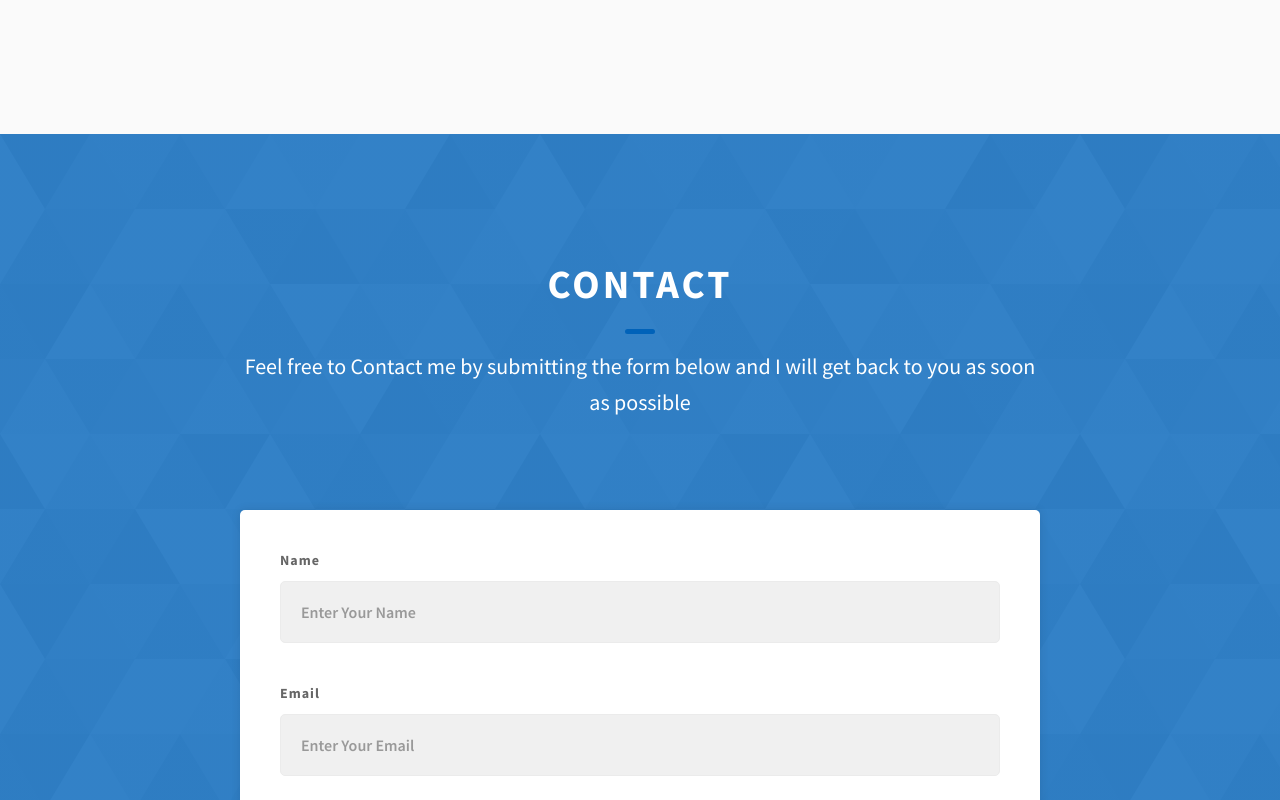
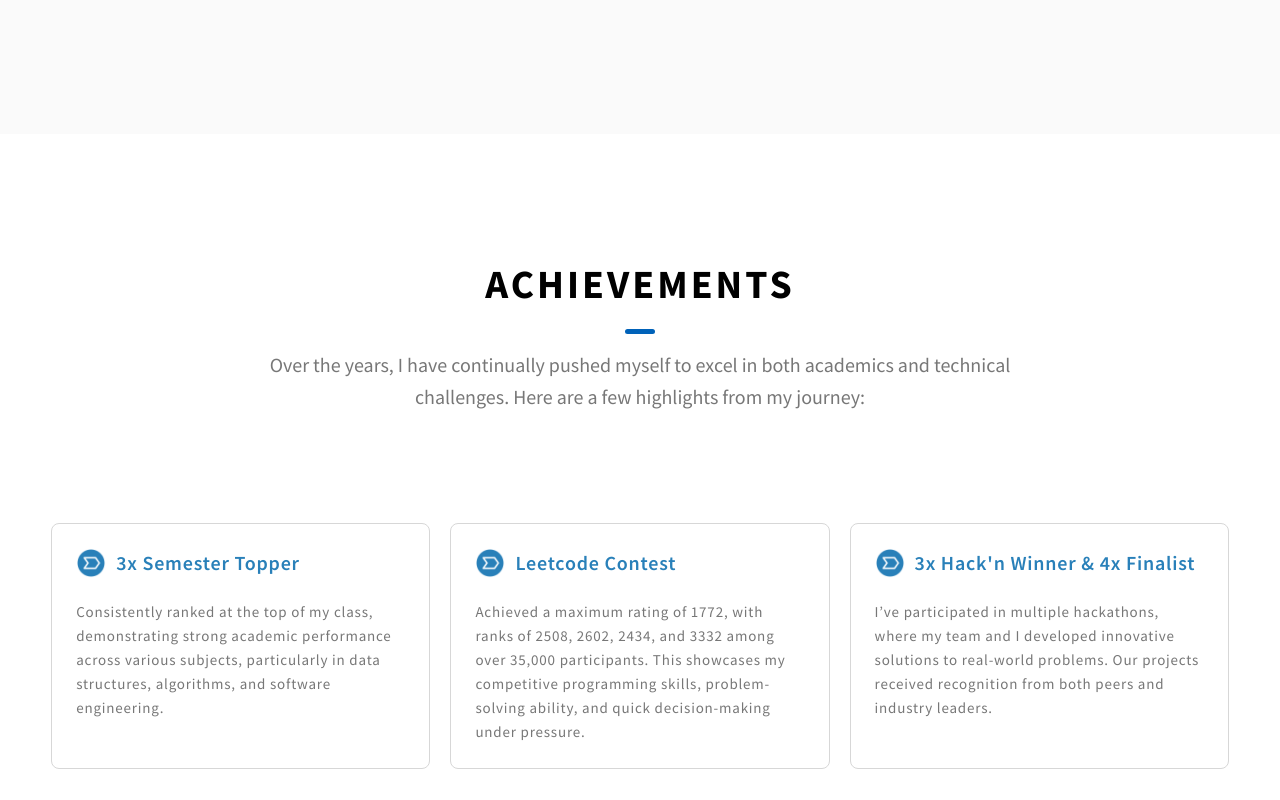
Before and after one commit to ankushyamkar10/portfolio-v2, a website: page index.html in a window 1280 px wide. Shown: the part 4560-5360 px from the top of the page. Drawn offline with nearby package versions, Linux system fonts and the light colour scheme.

Commit message:
added the achievement section

```diff
--- a/index.html
+++ b/index.html
@@ -8,11 +8,24 @@
     <meta name="description" content="Portfolio Template for Developer" />
     <link rel="icon" href="./assets/favicons/favicon.ico" type="image/*" />
 
-    <link rel="icon" type="image/png" sizes="16x16" href="./assets/favicons/favicon-16x16.png" />
-    <link rel="icon" type="image/png" sizes="32x32" href="./assets/favicons/favicon-32x32.png" />
+    <link
+      rel="icon"
+      type="image/png"
+      sizes="16x16"
+      href="./assets/favicons/favicon-16x16.png"
+    />
+    <link
+      rel="icon"
+      type="image/png"
+      sizes="32x32"
+      href="./assets/favicons/favicon-32x32.png"
+    />
 
     <!-- Apple touch icon -->
-    <link rel="apple-touch-icon" href="./assets//favicons/apple-touch-icon.png" />
+    <link
+      rel="apple-touch-icon"
+      href="./assets//favicons/apple-touch-icon.png"
+    />
 
     <!-- Android Chrome icons -->
     <link
@@ -406,6 +419,42 @@
       </div>
     </section>
 
+    <section id="achievement" class="projects sec-pad">
+      <div class="main-container">
+        <h2 class="heading heading-sec heading-sec__mb-bg">
+          <span class="heading-sec__main">Achievements</span>
+          <span class="heading-sec__sub">
+            Over the years, I have continually pushed myself to excel in both academics and technical challenges.
+    Here are a few highlights from my journey:</span>
+        </h2>
+        <div class="">
+          <ul class="achievements-list">
+            <li>
+              <div class="achievement-header">
+                <img src="./assets/png/pointer.png" alt="Semester Topper" class="achievement-img">
+                <strong>3x Semester Topper</strong>
+              </div>
+              <p>Consistently ranked at the top of my class, demonstrating strong academic performance across various subjects, particularly in data structures, algorithms, and software engineering.</p>
+            </li>
+            <li>
+              <div class="achievement-header">
+                <img src="./assets/png/pointer.png" alt="Leetcode Contest" class="achievement-img">
+                <strong>Leetcode Contest</strong>
+              </div>
+              <p>Achieved a maximum rating of 1772, with ranks of 2508, 2602, 2434, and 3332 among over 35,000 participants. This showcases my competitive programming skills, problem-solving ability, and quick decision-making under pressure.</p>
+            </li>
+            <li>
+              <div class="achievement-header">
+                <img src="./assets/png/pointer.png" alt="Hackathon Winner" class="achievement-img">
+                <strong>3x Hack'n Winner & 4x Finalist</strong>
+              </div>
+              <p>I’ve participated in multiple hackathons, where my team and I developed innovative solutions to real-world problems. Our projects received recognition from both peers and industry leaders.</p>
+            </li>
+          </ul>
+        </div>
+      </div>
+    </section>
+
     <section id="contact" class="contact sec-pad dynamicBg">
       <div class="main-container">
         <h2 class="heading heading-sec heading-sec__mb-med">
--- a/styles.css
+++ b/styles.css
@@ -1028,3 +1028,93 @@ textarea {
     font-size: 4rem;
   }
 }
+
+.achievements-list {
+  display: grid;
+  grid-template-columns: repeat(3, 1fr);  /* Default to 3 columns */
+  gap: 20px;
+  padding-left: 0;
+  list-style: none;
+  margin: 0;
+}
+
+.achievements-list li {
+  background-color: #fff;
+  padding: 24px;
+  border-radius: 8px;
+  color: #777;
+  transition: transform 0.3s ease, box-shadow 0.3s ease;
+  letter-spacing: 0.8px;
+  border: 1px solid #d7d7d7;
+  display: flex;
+  flex-direction: column;
+  justify-content: flex-start;
+  align-items: flex-start;
+}
+
+.achievements-list li > .achievement-header {
+  display: inline-flex;
+  align-items: center;
+  margin-bottom: 1.2rem;
+}
+
+.achievements-list li > .achievement-header strong {
+  color: #2980b9;
+  font-weight: 600;
+  font-size: 2rem;
+  margin-left: 10px;
+}
+
+.achievement-img {
+  height: 30px;
+  width: 30px;
+  object-fit: contain;
+  margin-right: 0px;
+}
+
+.achievements-list p {
+  font-size: 1.5rem;
+  line-height: 1.6;
+  margin-top: 1rem;
+}
+
+.achievements-list li:hover {
+  transform: translateY(-10px);
+  cursor: pointer;
+  border: 1px solid #2980b9;
+  box-shadow: 0 4px 10px rgba(0, 0, 0, 0.1);
+}
+
+.achievements-list li:last-child {
+  margin-bottom: 0;
+}
+
+@media only screen and (max-width: 56.25em) {  /* 900px */
+  .achievements-list {
+    grid-template-columns: repeat(2, 1fr);  /* 2 columns per row */
+  }
+
+  .achievements-list li p {
+    font-size: 1.4rem;
+  }
+
+  .achievement-img {
+    height: 25px;  /* Adjust image size for smaller screens */
+    width: 25px;
+  }
+}
+
+@media only screen and (max-width: 37.5em) {  /* 600px */
+  .achievements-list {
+    grid-template-columns: 1fr;  /* 1 column per row */
+  }
+
+  .achievements-list li p {
+    font-size: 1.2rem;
+  }
+
+  .achievement-img {
+    height: 20px;  /* Adjust image size for smaller screens */
+    width: 20px;
+  }
+}
```
Also changed, not shown: assets/png/pointer.png (added), assets/svg/ham-menu.svg (added), 2 other files.
